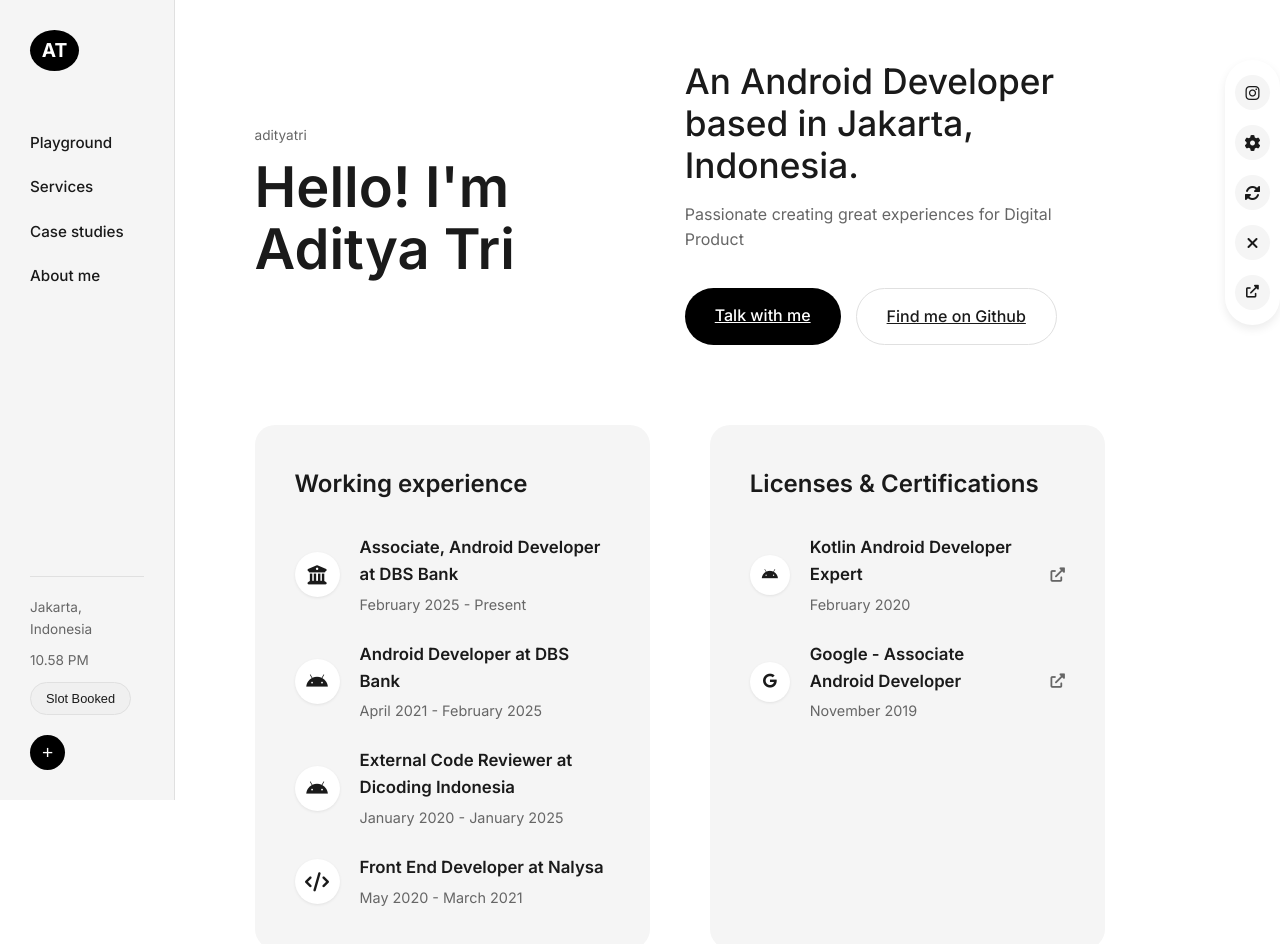
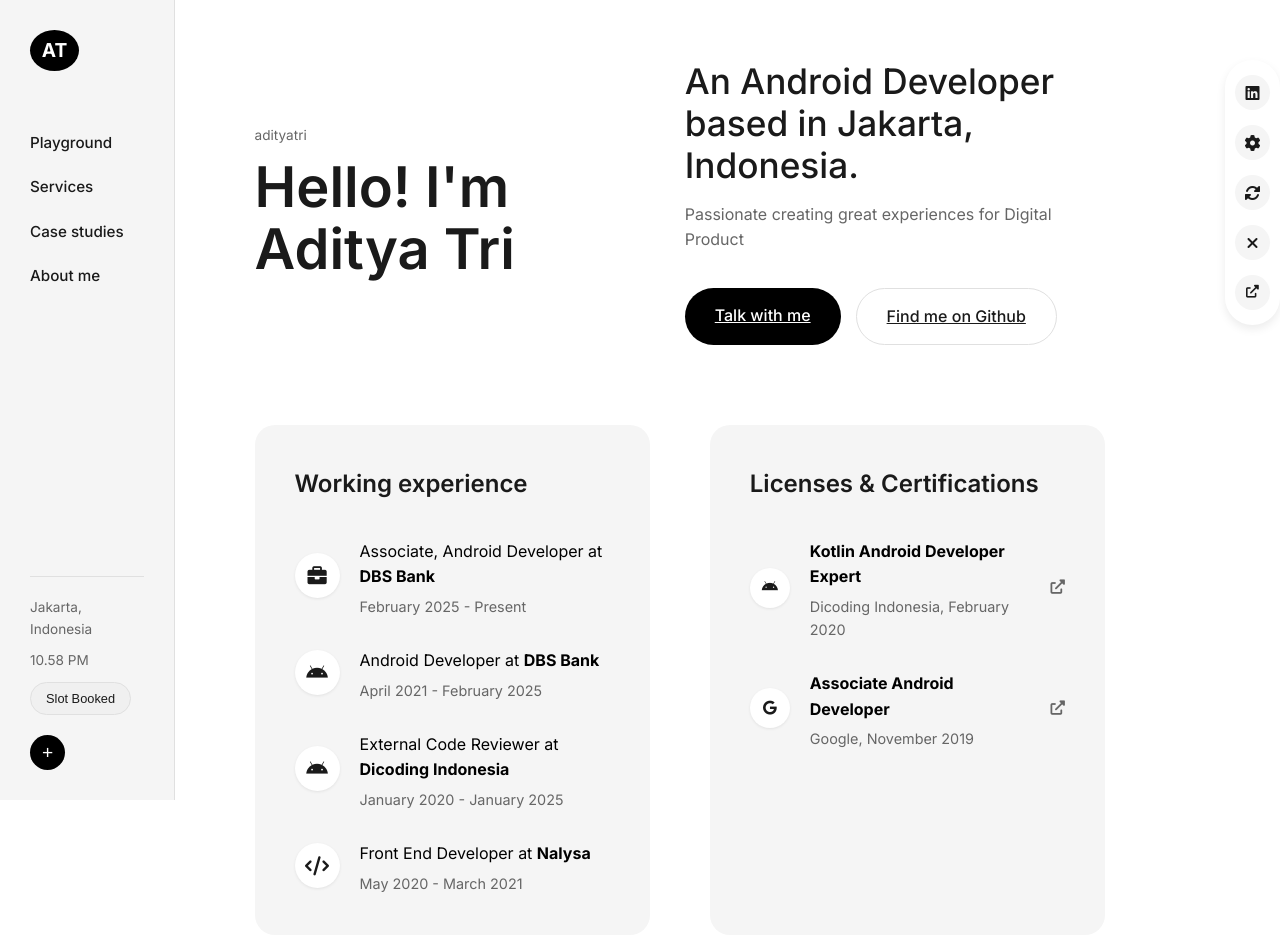
Before and after one commit to adityatri/adityatri.github.io, a plain HTML site: page index.html in a window 1280 px wide. Drawn offline with Linux system fonts and the light colour scheme.

Commit message:
Update content style

```diff
--- a/index.html
+++ b/index.html
@@ -50,30 +50,30 @@
                     <h3>Working experience</h3>
                     <div class="experience-list">
                         <div class="experience-item">
-                            <div class="icon-circle"><i class="fa-solid fa-building-columns"></i></div>
+                            <div class="icon-circle"><i class="fa-solid fa-briefcase"></i></div>
                             <div>
-                                <h4>Associate, Android Developer at DBS Bank</h4>
+                                <p class="job-title">Associate, Android Developer at <b>DBS Bank</b></p>
                                 <p>February 2025 - Present</p>
                             </div>
                         </div>
                         <div class="experience-item">
                             <div class="icon-circle"><i class="fa-brands fa-android"></i></div>
                             <div>
-                                <h4>Android Developer at DBS Bank</h4>
+                                <p class="job-title">Android Developer at <b>DBS Bank</b></p>
                                 <p>April 2021 - February 2025</p>
                             </div>
                         </div>
                         <div class="experience-item">
                             <div class="icon-circle"><i class="fa-brands fa-android"></i></div>
                             <div>
-                                <h4>External Code Reviewer at Dicoding Indonesia</h4>
+                                <p class="job-title">External Code Reviewer at <b>Dicoding Indonesia</b></p>
                                 <p>January 2020 - January 2025</p>
                             </div>
                         </div>
                         <div class="experience-item">
                             <div class="icon-circle"><i class="fa-solid fa-code"></i></i></div>
                             <div>
-                                <h4>Front End Developer at Nalysa</h4>
+                                <p class="job-title">Front End Developer at <b>Nalysa</b></p>
                                 <p>May 2020 - March 2021</p>
                             </div>
                         </div>
@@ -86,16 +86,16 @@
                         <div class="award-item">
                             <div class="icon-circle-small"><i class="fa-brands fa-android"></i></div>
                             <div>
-                                <h4>Kotlin Android Developer Expert</h4>
-                                <p>February 2020</p>
+                                <p class="job-title"><b>Kotlin Android Developer Expert</b></p>
+                                <p>Dicoding Indonesia, February 2020</p>
                             </div>
                             <i class="fas fa-external-link-alt award-link-icon"></i>
                         </div>
                         <div class="award-item">
                             <div class="icon-circle-small"><i class="fab fa-google"></i></div>
                             <div>
-                                <h4>Google - Associate Android Developer</h4>
-                                <p>November 2019</p>
+                                <p class="job-title"><b>Associate Android Developer</b></p>
+                                <p>Google, November 2019</p>
                             </div>
                             <i class="fas fa-external-link-alt award-link-icon"></i>
                         </div>
@@ -105,7 +105,7 @@
         </main>
 
         <div class="right-sidebar">
-            <a href="#"><i class="fab fa-instagram"></i></a>
+            <a href="https://www.linkedin.com/in/adityatri"><i class="fa-brands fa-linkedin"></i></a>
             <a href="#"><i class="fas fa-cog"></i></a>
             <a href="#"><i class="fas fa-sync-alt"></i></a>
             <a href="#"><i class="fas fa-times"></i></a>
--- a/style.css
+++ b/style.css
@@ -281,6 +281,11 @@
     box-shadow: 0 1px 3px rgba(0,0,0,0.08);
 }
 
+.job-title {
+    color: black !important;
+    font-size: 1rem !important;
+}
+
 .experience-item h4,
 .award-item h4 {
     font-size: 1.05rem;
```
